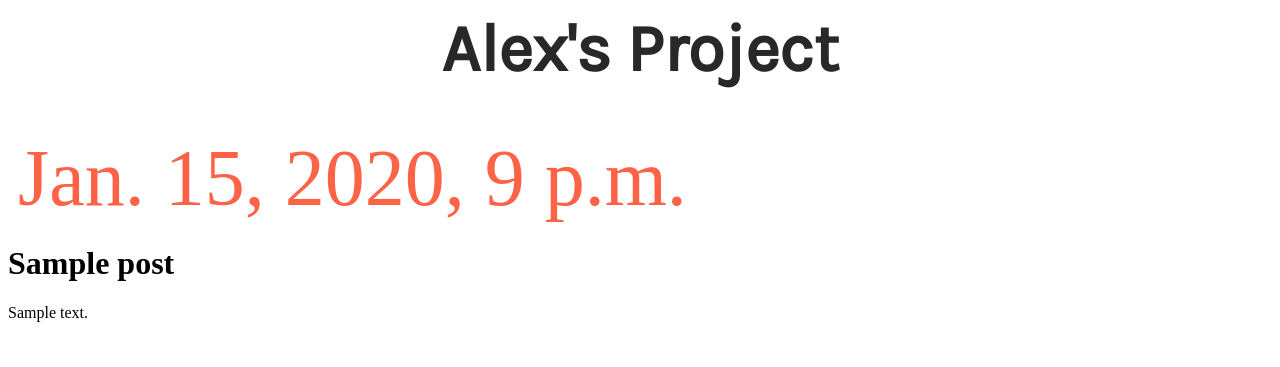
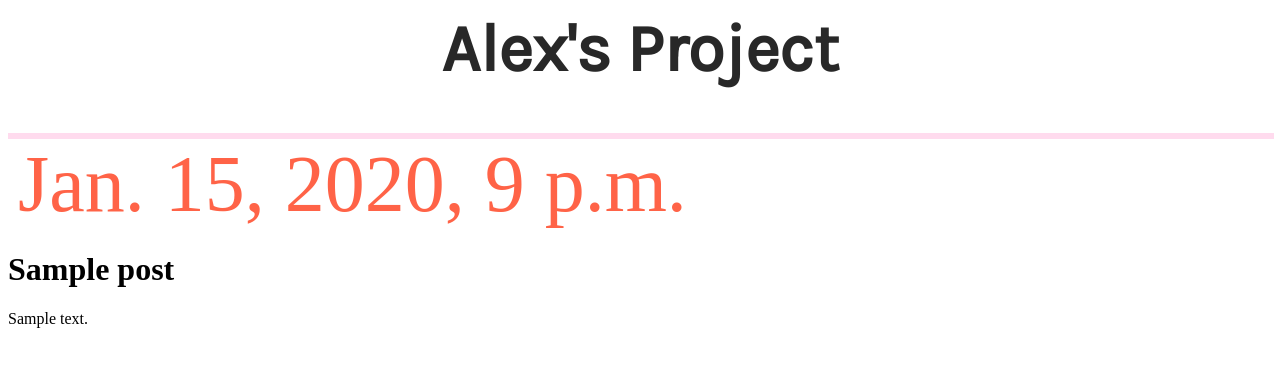
Before and after one commit to 12884007/my-first-blog, a Django app: template blog/templates/blog/post_edit.html in a window 1280 px wide. Shown: the top 367 px of the page. Run offline with Django 3.2, Linux system fonts and the light colour scheme; the template is opened without the code that fills it: values that come from a table or form of the project are taken from there, others are empty; tables that the repository leaves empty hold one stand-in row (values such as "Sample post").

Commit message:
Added view and template for detailed blog post as well as CSS for the site.

```diff
--- a/blog/static/css/blog.css
+++ b/blog/static/css/blog.css
@@ -2,7 +2,9 @@
     background-color: #ffffff;
     margin-top: 10px;
     margin-left: 20px
-    padding: 50px 20px 20px 20px;
+    margin-right: 20px;
+    margin-bottom: 10px
+    padding: 50px 10px 10px 10px;
 }
 
 .page-header h1, .page-header h1 a, .page-header h1 a:visited, .page-header h1 a:active {
@@ -12,9 +14,17 @@
     text-decoration: none;
     text-align: center;
 }
-
+.colorstrip{
+    width: 99.7%; height: 0.4px;
+    border-style: solid;
+    border-color: #FFDBEE;
+    background-color: #FFDBEE;
+    padding-left: 20px
+    padding-right: 20px;
+}
 .content {
     margin-left: 20px
+    margin-right: 20px
     font-family: 'Karla', sans-serif;
 }
 
--- a/blog/templates/blog/base.html
+++ b/blog/templates/blog/base.html
@@ -10,6 +10,8 @@
             <a href="{% url 'post_new' %}" class="top-menu"><span class="glyphicon glyphicon-plus"></span></a>
             <h1><a href="/">Alex's Project</a></h1>
         </div>
+        <div class="colorstrip">
+        </div>
         <div class="content container">
             <div class="row">
                 <div class="col-md-8">
--- a/blog/views.py
+++ b/blog/views.py
@@ -1,8 +1,11 @@
 from django.shortcuts import render
+from django.utils import timezone
+from .models import Post
+from .forms import PostForm
 from django.shortcuts import render, get_object_or_404
-from .forms import PostForm
 
 def post_list(request):
+    posts = Post.objects.filter(published_date__lte=timezone.now()).order_by('published_date')
     return render(request, 'blog/post_list.html', {})
 
 def post_detail(request, pk):
```
